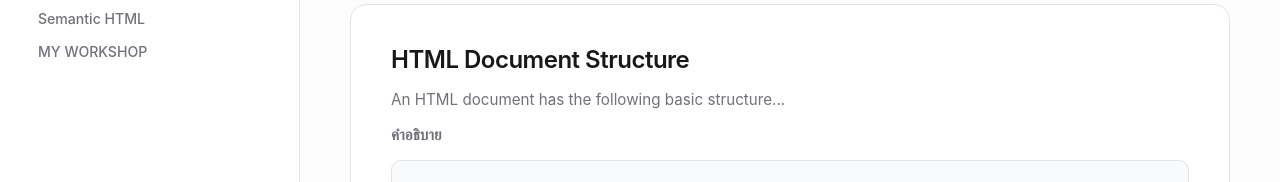
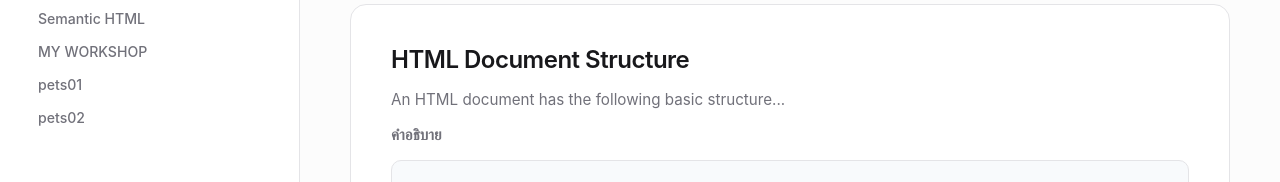
Before and after one commit to Unknowre/SE68-51-006, a plain HTML site: page index.html in a window 1280 px wide. Shown: the part 562-744 px from the top of the page. Drawn offline with Linux system fonts and the light colour scheme.

Commit message:
Add files via upload

```diff
--- a/index.html
+++ b/index.html
@@ -1,5 +1,6 @@
 <!DOCTYPE html>
 <html lang="en">
+
 <head>
     <meta charset="UTF-8">
     <meta name="viewport" content="width=device-width, initial-scale=1.0">
@@ -212,6 +213,7 @@
             body {
                 grid-template-columns: 1fr;
             }
+
             aside {
                 position: relative;
                 height: auto;
@@ -219,9 +221,11 @@
                 border-bottom: 1px solid var(--border-subtle);
                 padding: 30px 20px;
             }
+
             main {
                 padding: 30px 20px;
             }
+
             footer {
                 flex-direction: column;
                 gap: 10px;
@@ -230,6 +234,7 @@
         }
     </style>
 </head>
+
 <body>
 
     <!-- Minimal Sidebar Menu -->
@@ -251,6 +256,8 @@
             <li><a href="#Embedding">Embedding Multimedia</a></li>
             <li><a href="#Semantic">Semantic HTML</a></li>
             <li><a href="#WORKSHOP">MY WORKSHOP</a></li>
+            <li><a href="pets01/index.html">pets01</a></li>
+            <li><a href="pets02/index.html">pets02</a></li>
         </ul>
     </aside>
 
@@ -530,4 +537,5 @@ object-fit: cover;
     </main>
 
 </body>
+
 </html>
```
